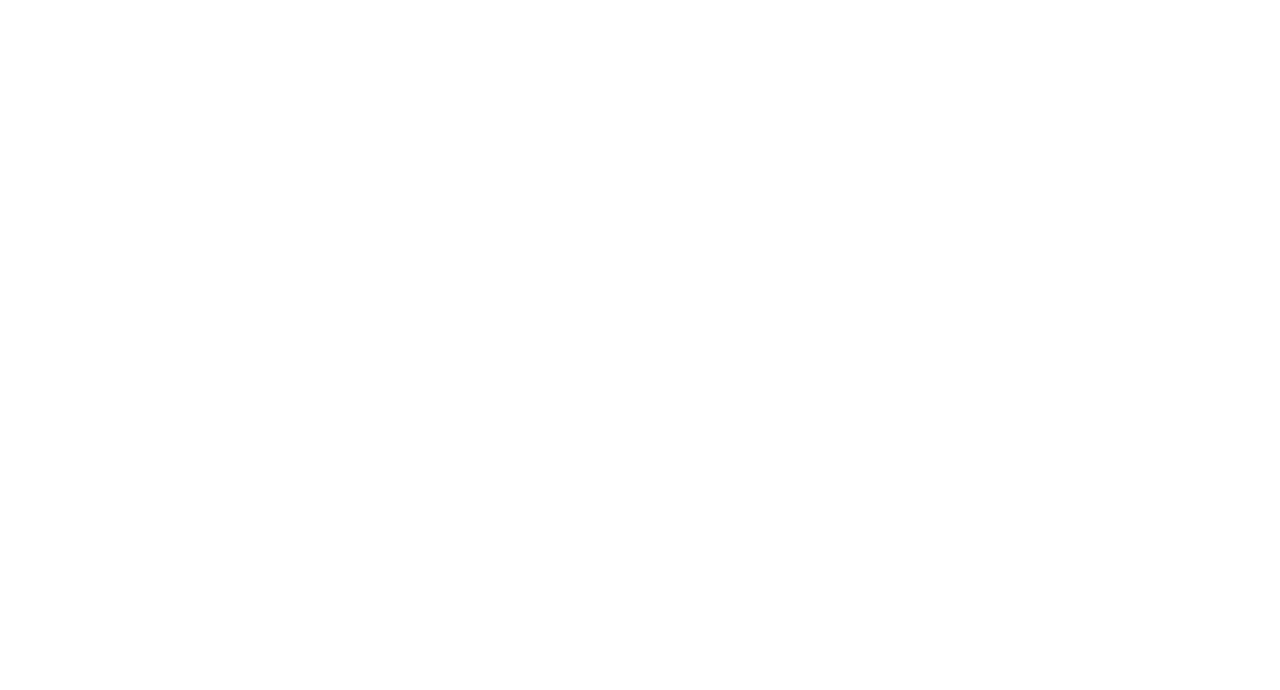
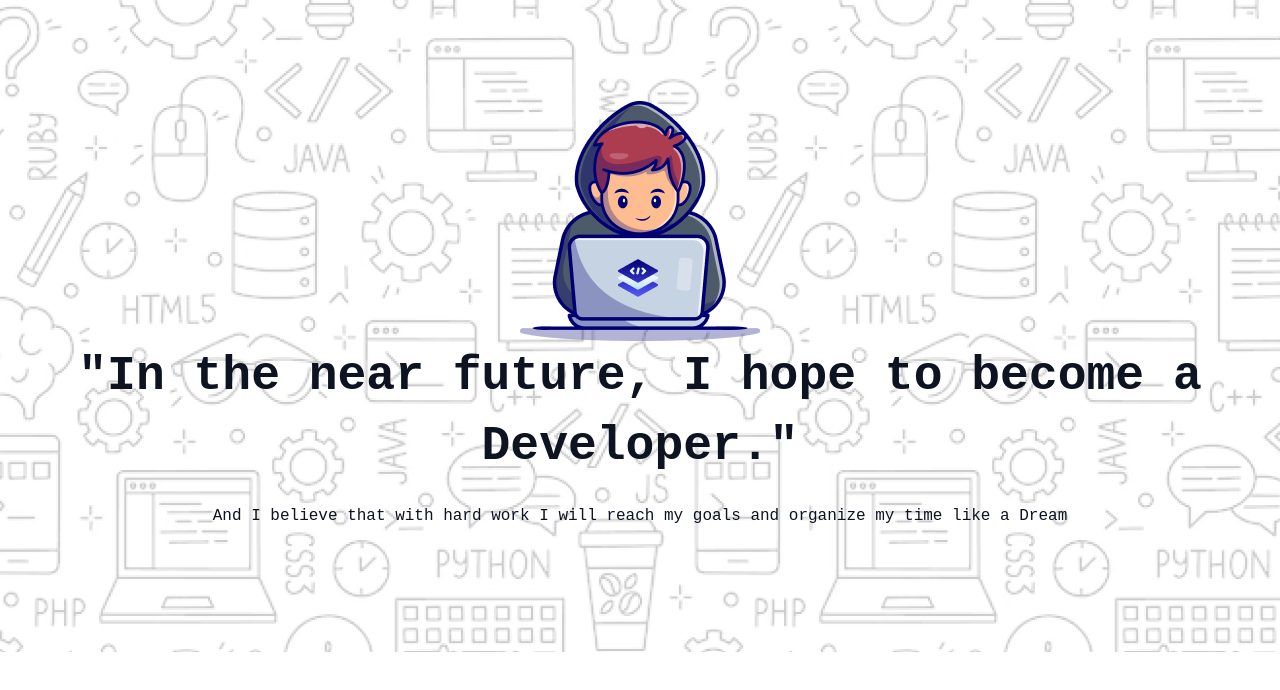
Before and after one commit to himel1625/Assignment-01, a plain HTML site: page index.html in a window 1280 px wide. Drawn offline with Linux system fonts and the light colour scheme; a web font is replaced by a local one.

Commit message:
Hero are rady to push

```diff
--- a/index.html
+++ b/index.html
@@ -4,6 +4,7 @@
 <head>
   <meta charset="UTF-8">
   <meta name="viewport" content="width=device-width, initial-scale=1.0">
+  <link rel="stylesheet" href="style/style.css">
   <title>Assignment-01</title>
 </head>
 
@@ -11,10 +12,18 @@
   <!-- header are  -->
 
   <header>
+  </header>
 
-  </header>
   <!-- main are  -->
   <main>
+    <section class="Hero_are">
+      <div class="Hero_are_info">
+        <img src="assets/Group.png" alt="img">
+        <h2>"In the near future, I hope to become a Developer."</h2>
+        <p>And I believe that with hard work I will reach my goals and organize my time like a Dream</p>
+      </div>
+    </section>
+
 
   </main>
   <!-- footer are  -->
--- a/style/style.css
+++ b/style/style.css
@@ -5,3 +5,39 @@
   box-sizing: border-box;
   font-family: 'Azeret Mono', monospace;
 }
+
+body {
+  scroll-behavior: smooth;
+  max-width: 1440px;
+}
+
+.Hero_are {
+  background-image: url(.././assets/Hero-bg.png);
+  background-repeat: no-repeat;
+  background-size: cover;
+  background-position: center;
+  height: 652px;
+  display: flex;
+  align-items: center;
+  justify-content: center;
+  line-height: 70px;
+}
+
+.Hero_are_info {
+  display: flex;
+  align-items: center;
+  justify-content: center;
+  flex-direction: column;
+}
+.Hero_are_info h2 {
+  font-size: 48px;
+  font-weight: 800;
+  text-align: center;
+  color: rgb(13, 19, 33);
+}
+.Hero_are_info p {
+  font-size: 16px;
+  font-weight: 400;
+  color: rgb(13, 19, 33);
+  text-align: center;
+}
```
